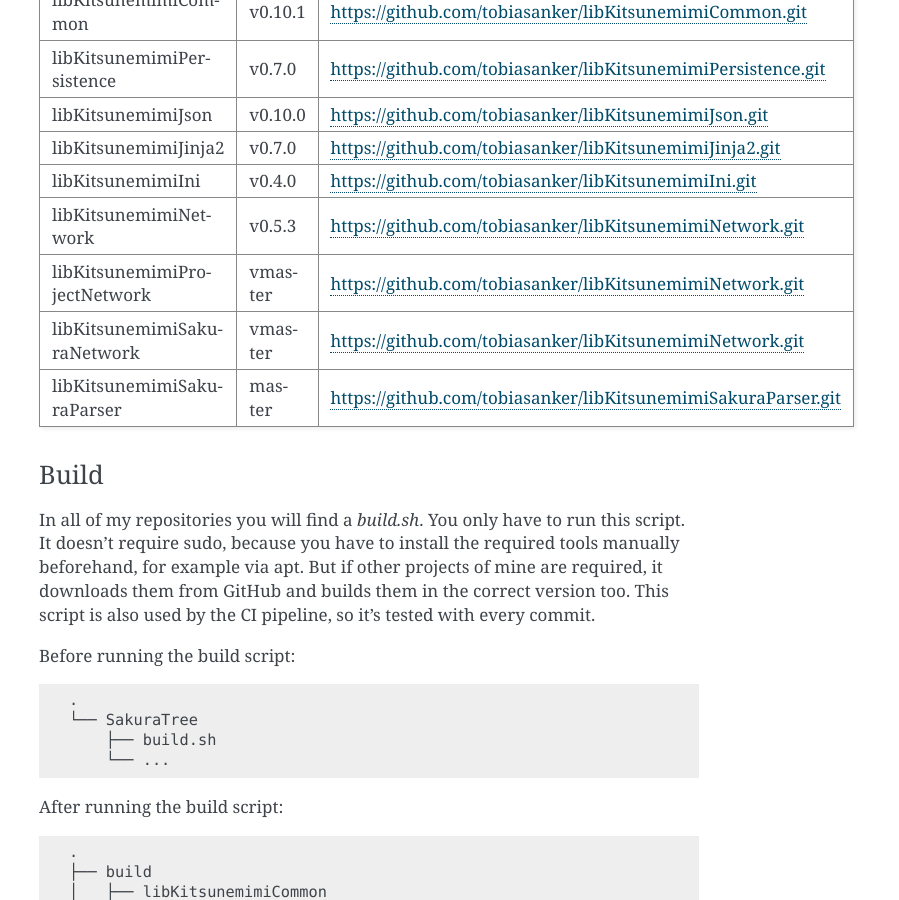
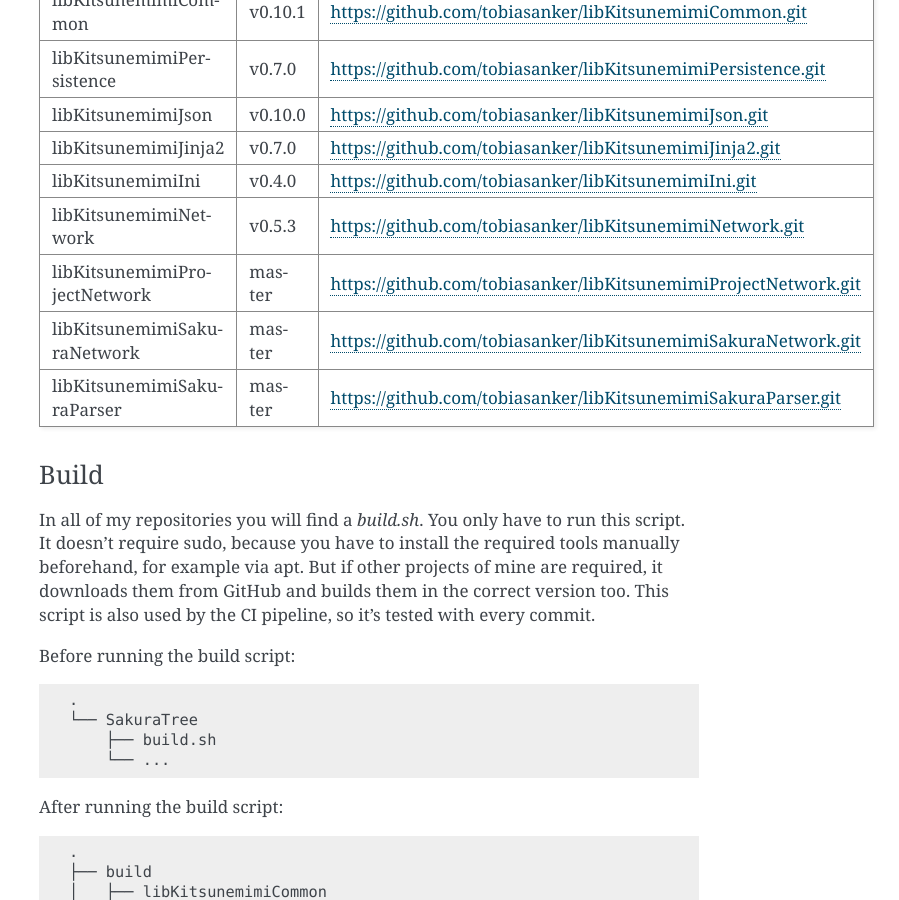
Before and after one commit to kitsudaiki/SakuraTree-Documentation, a Sphinx documentation site: the page built from source/build.rst, in a window 1280 px wide and 900 px high, scrolled down 1569 px. Shown: the whole window, without its empty margins (381-1280 px from the left). Built offline with Sphinx 7.4.7, drawn with Linux system fonts in a browser that asks for light colours.

Commit message:
update cli

```diff
--- a/source/build.rst
+++ b/source/build.rst
@@ -137,12 +137,12 @@
       - https://github.com/tobiasanker/libKitsunemimiNetwork.git
 
     * - libKitsunemimiProjectNetwork
-      - vmaster
-      - https://github.com/tobiasanker/libKitsunemimiNetwork.git
+      - master
+      - https://github.com/tobiasanker/libKitsunemimiProjectNetwork.git
 
     * - libKitsunemimiSakuraNetwork
-      - vmaster
-      - https://github.com/tobiasanker/libKitsunemimiNetwork.git
+      - master
+      - https://github.com/tobiasanker/libKitsunemimiSakuraNetwork.git
 
     * - libKitsunemimiSakuraParser
       - master
--- a/source/cli.rst
+++ b/source/cli.rst
@@ -8,12 +8,12 @@
 
 ::
 
-    SakuraTree --seed-path <FILE_PATH> [--i <ITEM_NAME>=<ITEM_CONTENT>] [--i <ITEM_NAME>=<ITEM_CONTENT>] ...
+    SakuraTree --init-tree <FILE_PATH> [-i <ITEM_NAME>=<ITEM_CONTENT>] [-i <ITEM_NAME>=<ITEM_CONTENT>] ...
 
 
 **Arguments**:
 
-    * ``--seed-path``:
+    * ``--init-tree ``:
 
         * **Description**: Path to the initial tree-file, which should be executed by the tool.
 
```
Also changed, not shown: other parts of source/build.rst (+1 -1 lines).
